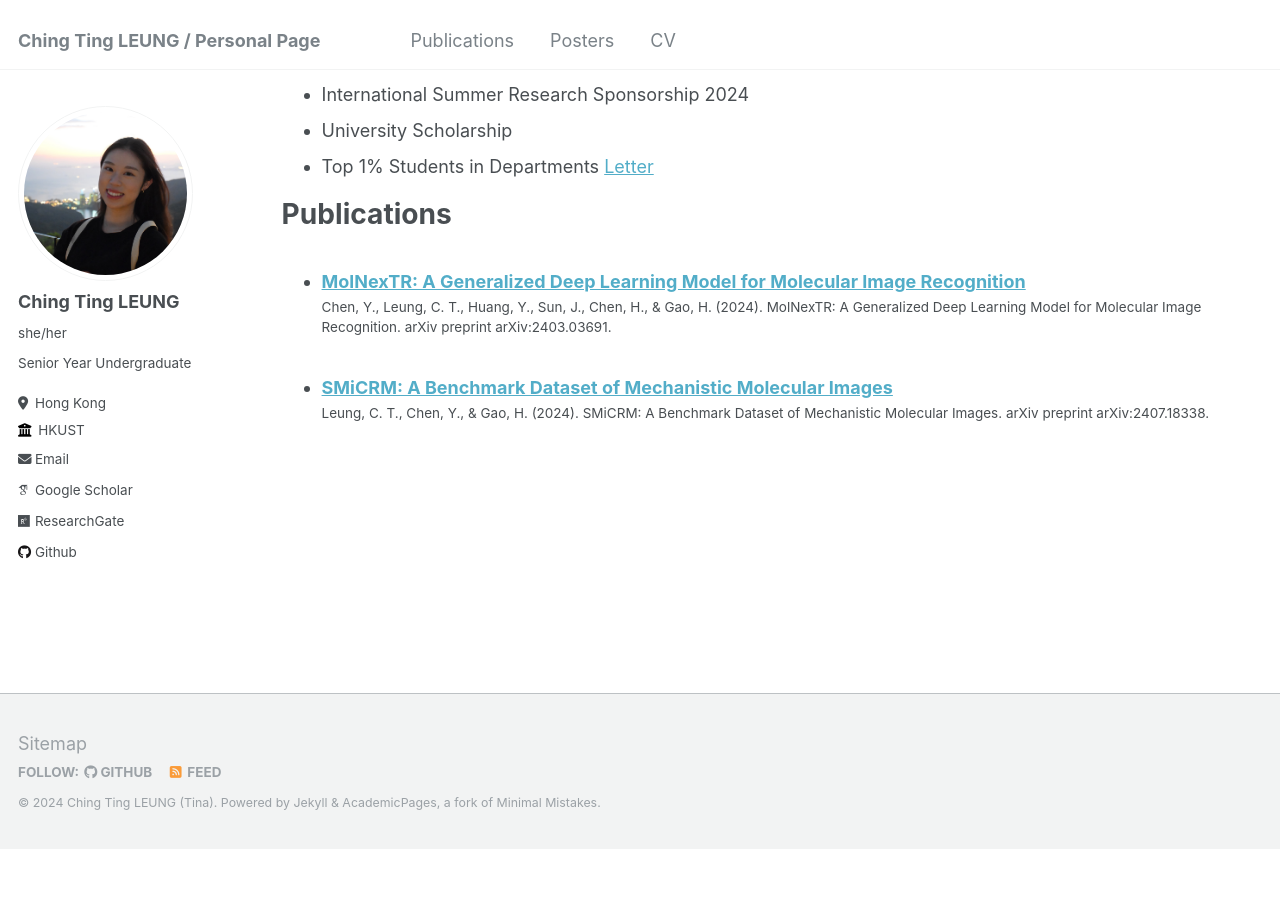
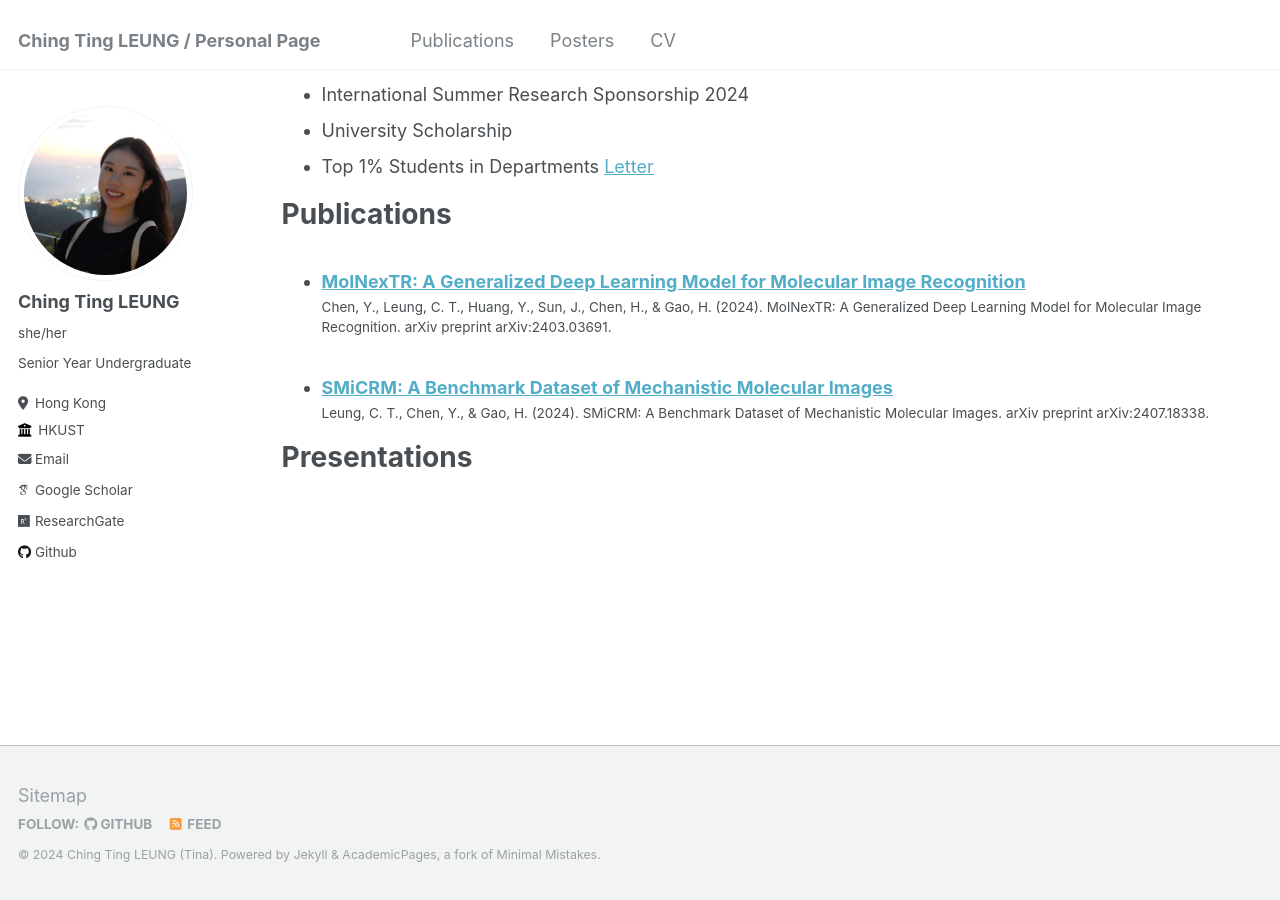
Before and after one commit to ting2025/ting2025.github.io, a Jekyll site: the page built from _pages/cv.md, in a window 1280 px wide and 900 px high, scrolled down 849 px. Built offline with Jekyll 4.4.1, drawn with Linux system fonts in a browser that asks for light colours; some web fonts are replaced; before the commit the page ends 1697 px from its top, so only the background shows below that.

Commit message:
Update cv.md

```diff
--- a/_pages/cv.md
+++ b/_pages/cv.md
@@ -46,3 +46,9 @@ Publications
   <ul>{% for post in site.publications reversed %}
     {% include archive-single-cv.html %}
   {% endfor %}</ul>
+
+Presentations
+======
+  <ul>{% for post in site.posters reversed %}
+    {% include archive-single-cv.html %}
+  {% endfor %}</ul>
```
